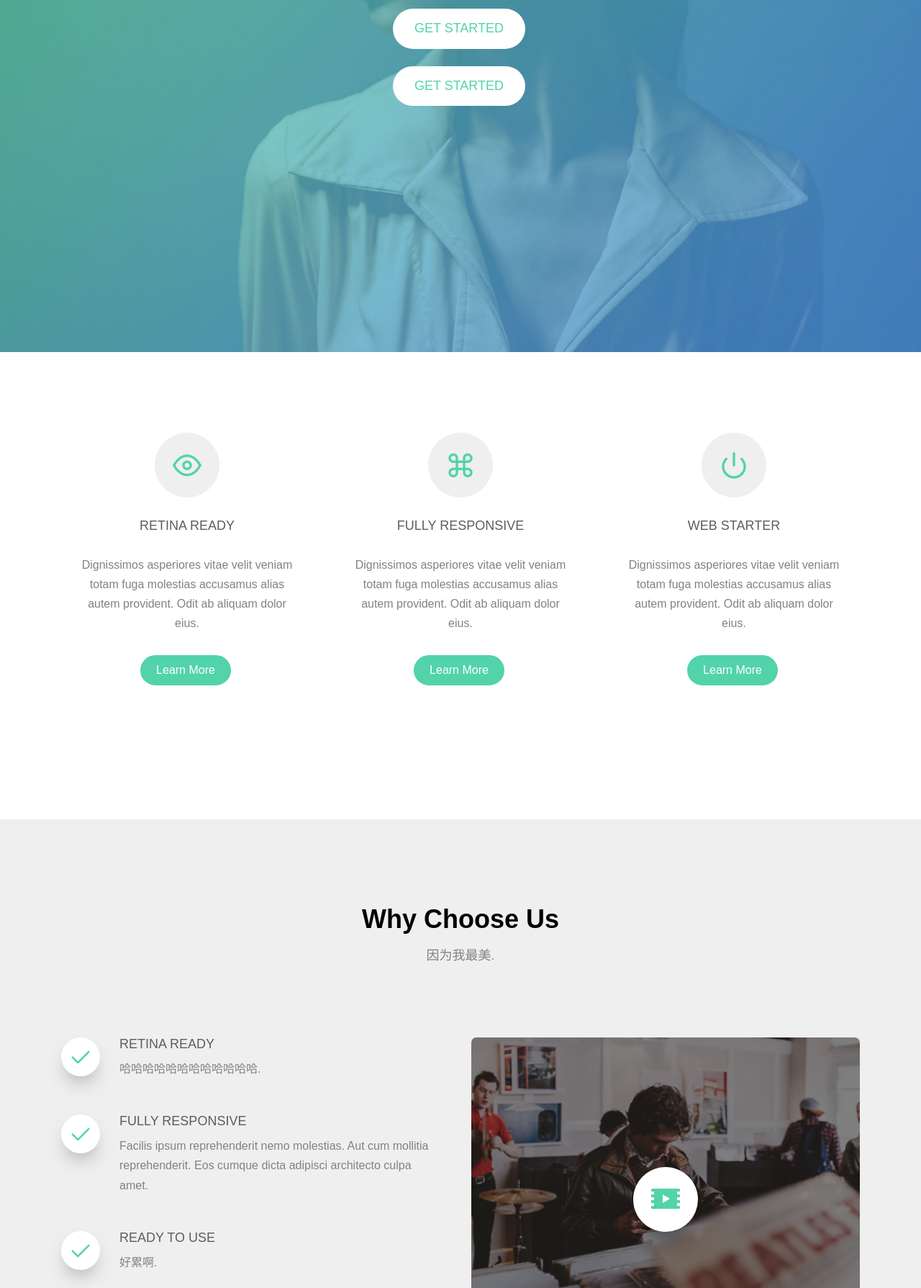
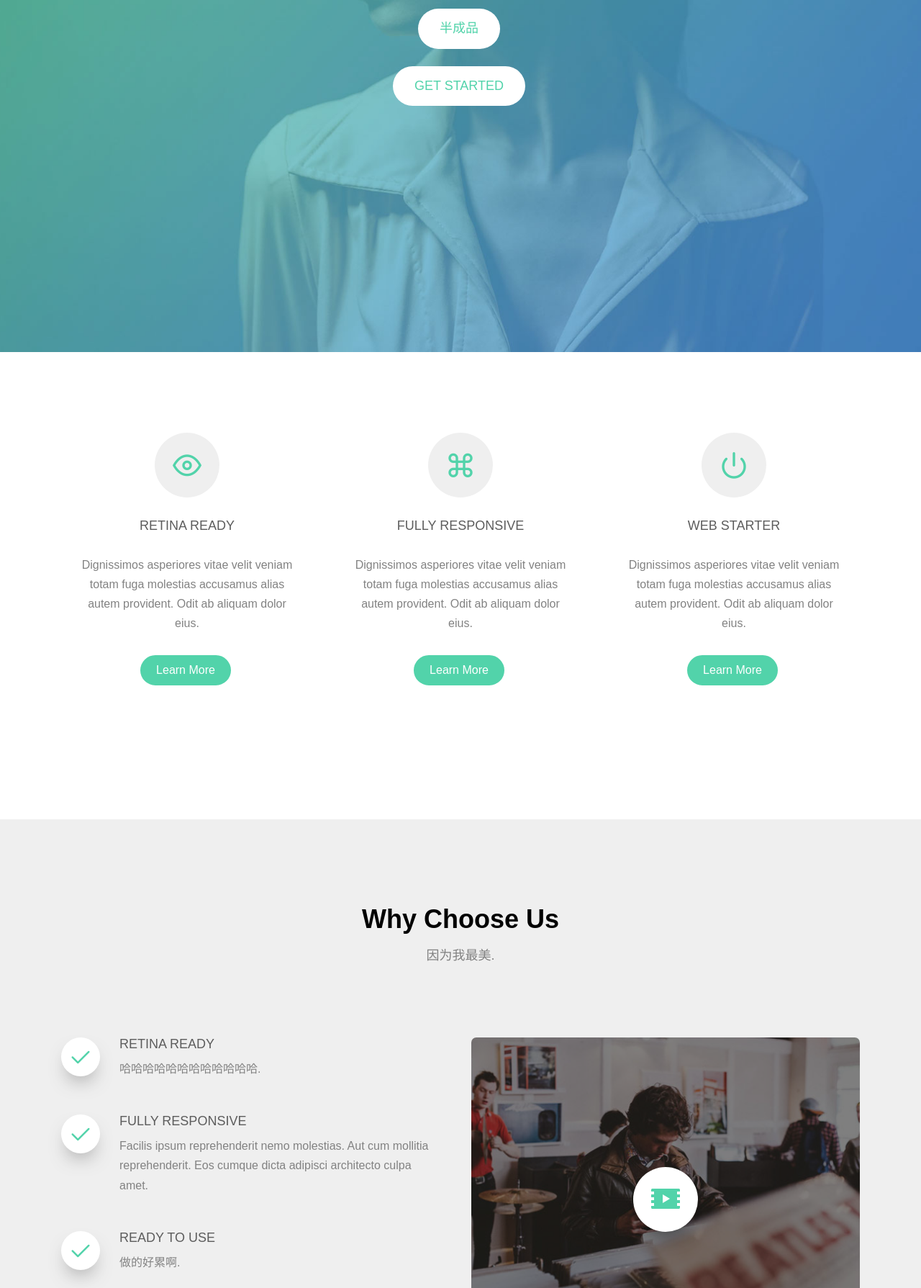
Before and after one commit to chenshaoqian/chenshaoqian.github.io, a plain HTML site: page index.html in a window 1280 px wide. Shown: the part 411-2200 px from the top of the page at 72% size. Drawn offline with Linux system fonts and the light colour scheme; files whose address does not match are found by name.

Commit message:
Update index.html

```diff
--- a/index.html
+++ b/index.html
@@ -102,7 +102,7 @@
 					<div class="display-t">
 						<div class="display-tc animate-box" data-animate-effect="fadeIn">
 							<h1>我最美啊我最美</h1>
-								<p><a href="#" class="btn btn-default">Get Started</a></p>
+								<p><a href="#" class="btn btn-default">半成品</a></p>
 							    <p><a href="#" class="btn btn-default">Get Started</a></p>
 						</div>
 					</div>
@@ -184,7 +184,7 @@
 						</span>
 						<div class="feature-copy">
 							<h3>Ready To Use</h3>
-							<p>好累啊.</p>
+							<p>做的好累啊.</p>
 						</div>
 					</div>
 
```
